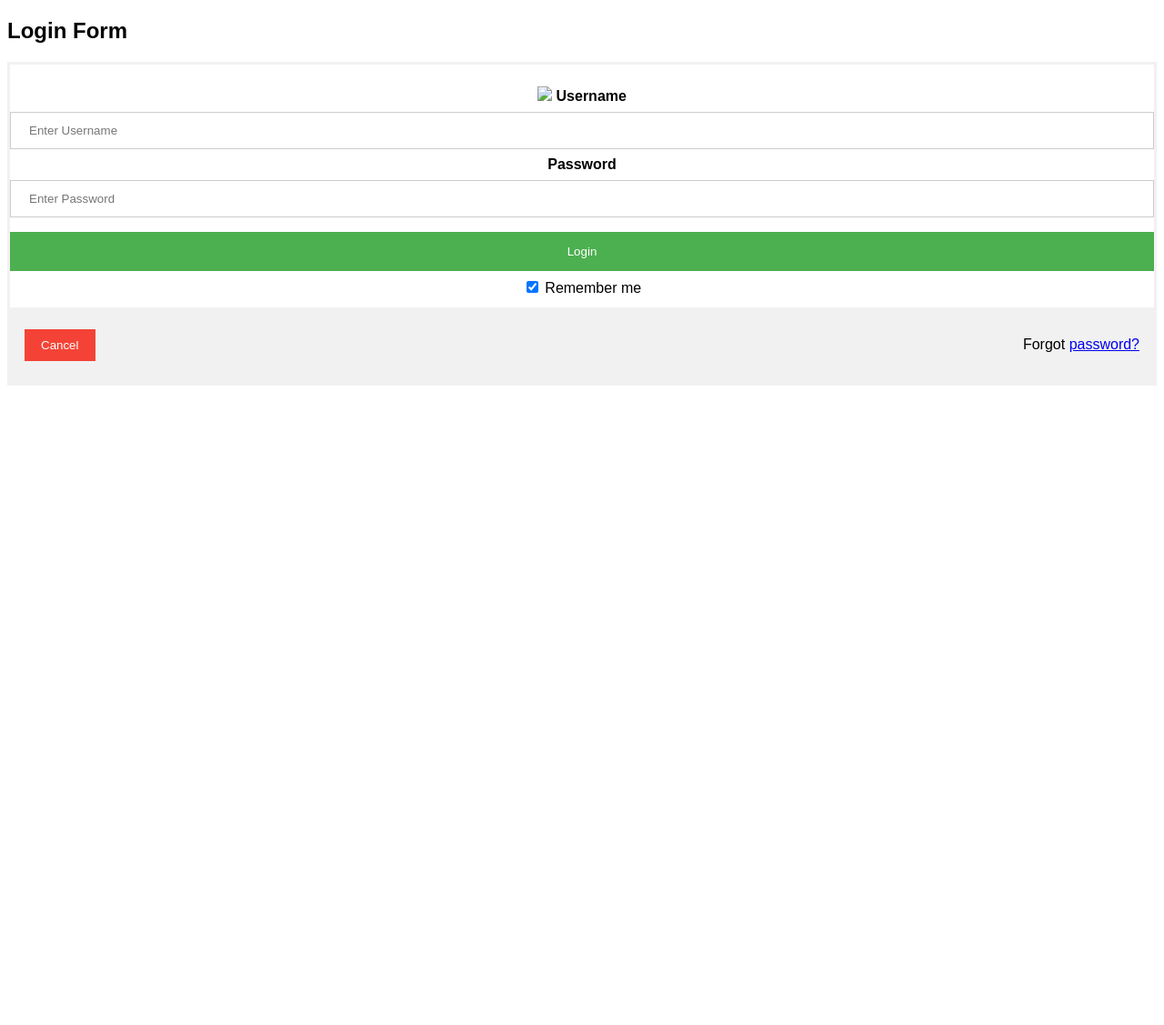
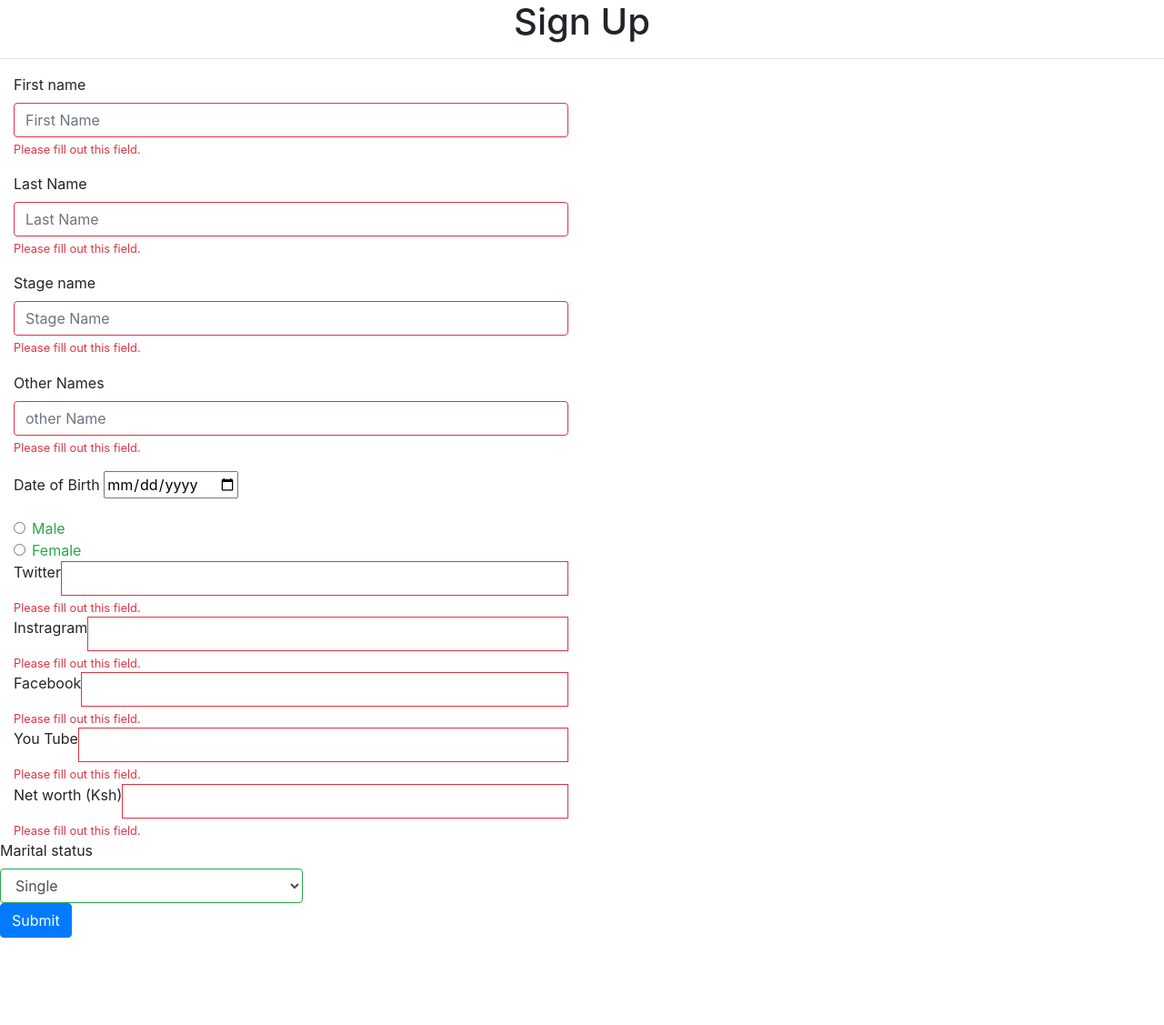
Before and after one commit to KipmurkorDev/simple_enterpise, a Flask app: page /sign-up in a window 1280 px wide. Shown: the whole page at 91% size. Before the commit the page ends 424 px from the top, so only its background shows below. Run offline with Flask 2, Linux system fonts and the light colour scheme; some libraries are stand-ins or nearby versions.

Commit message:
update forms

```diff
--- a/app.py
+++ b/app.py
@@ -8,10 +8,12 @@ def hello():
     data = getAll()
     return render_template('project.html', items=data)
 
-@app.route('/sign-up')
+@app.route('/log-in')
 def log():
 
     return render_template('login.html')
-
+@app.route('/sign-up')
+def logup():
+        return render_template('sign-up.html')
 if __name__ == '__main__':
     app.run(debug=True)
--- a/templates/login.html
+++ b/templates/login.html
@@ -35,11 +35,6 @@ button:hover {
   background-color: #f44336;
 }
 
-.imgcontainer {
-  text-align: center;
-  margin: 24px 0 12px 0;
-}
-
 .container {
   padding: 16px;
 }
@@ -66,8 +61,8 @@ span.psw {
 <h2>Login Form</h2>
 
 <form action="/action_page.php" method="post">
-  <div class="imgcontainer">
-    <img src="/static/images/e.jpg>
+  <div> <center> <img src="/static/images/pr.png"> </center>
+
   </div>
 
   <div class="container">
@@ -85,6 +80,7 @@ span.psw {
 
   <div class="container" style="background-color:#f1f1f1">
     <button type="button" class="cancelbtn">Cancel</button>
+    <button type="submit" class="btn btn-primary">Submit</button>
     <span class="psw">Forgot <a href="#">password?</a></span>
   </div>
 </form>
--- a/templates/project.html
+++ b/templates/project.html
@@ -62,6 +62,7 @@ background-color: burlywood;}
     <a href="#services">Our Services</a>
     <a href="about us">About Us</a>
     <a href="Themes">Themes</a>
+    <a href="login"> Log In</a>
     <a href="sign-up">Sign up</a>
 </div>
 <hr>
--- /dev/null
+++ b/templates/sign-up.html
@@ -0,0 +1,101 @@
+<!doctype html>
+<html lang="en">
+  <head>
+    <meta charset="utf-8">
+    <meta name="viewport" content="width=device-width, initial-scale=1, shrink-to-fit=no">
+    <link rel="stylesheet" href="https://maxcdn.bootstrapcdn.com/bootstrap/4.0.0/css/bootstrap.min.css" integrity="sha384-Gn5384xqQ1aoWXA+058RXPxPg6fy4IWvTNh0E263XmFcJlSAwiGgFAW/dAiS6JXm" crossorigin="anonymous">
+    <title>SIgn Up</title>
+  </head>
+  <body>
+    <h1><center>Sign Up</center></h1>
+    <hr>
+    <form class="was-validated">
+      <div class="col-6">
+        <div class="form-group">
+          <label for="Firstname"> First name</label>
+          <input type="Firstname" required class="form-control" placeholder="First Name">
+          <div class="valid-feedback">Valid.</div>
+          <div class="invalid-feedback">Please fill out this field.</div>
+        </div>
+      <div class="form-group">
+          <label for="LastName">Last Name</label>
+          <input class="form-control"  placeholder="Last Name" type="text" required>
+          <div class="valid-feedback">Valid.</div>
+           <div class="invalid-feedback">Please fill out this field.</div>
+        </div>
+        <div class="form-group">
+          <label for="stagename"> Stage name</label>
+          <input type="text" required class="form-control" placeholder="Stage Name">
+          <div class="valid-feedback">Valid.</div>
+           <div class="invalid-feedback">Please fill out this field.</div>
+        </div>
+        <div class="form-group">
+          <label for="other name"> Other Names</label>
+          <input class="form-control" type="text"required placeholder="other Name">
+          <div class="valid-feedback">Valid.</div>
+           <div class="invalid-feedback">Please fill out this field.</div>
+        </div>
+        <div class="form-group">
+          <label for="Dob"> Date of Birth</label>
+          <input type="date" placeholder="DOB" required>
+          <div class="valid-feedback">Valid.</div>
+          <div class="invalid-feedback">Please fill out this field.</div>
+        </div>
+        <div class="form-check">
+          <input class="form-check-input" type="radio" name="genderRadios" id="gender1" value="option1">
+          <label class="form-check-label" for="gennder1">
+          Male
+          </label>
+        </div>
+        <div class="form-check">
+          <input class="form-check-input" type="radio" name="genderRadios" id="exampleRadios2" value="option2">
+          <label class="form-check-label" for="gender2">Female</label>
+        </div>
+        <div class="input-group mb-3">
+            <label for="basic-url">Twitter</label>
+            <input type="text" required class="form-control" id="basic-url" aria-describedby="basic-addon3">
+            <div class="valid-feedback">Valid.</div>
+          <div class="invalid-feedback">Please fill out this field.</d>
+        </div>
+        <div class="input-group mb-3">
+              <label for="basic-url">Instragram</label>
+              <input type="text" required class="form-control" id="basic-url" aria-describedby="basic-addon3">
+              <div class="valid-feedback">Valid.</div>
+              <div class="invalid-feedback">Please fill out this field.</d>
+        </div>
+        <div class="input-group mb-3">
+                <label for="basic-url"> Facebook</label>
+                <input type="text" required class="form-control" id="basic-url" aria-describedby="basic-addon3">
+                <div class="valid-feedback">Valid.</div>
+                <div class="invalid-feedback">Please fill out this field.</d>
+       </div>
+       <div class="input-group mb-3">
+                  <label for="basic-url">You Tube</label>
+                  <input type="text" required class="form-control" id="basic-url" aria-describedby="basic-addon3">
+                  <div class="valid-feedback">Valid.</div>
+                  <div class="invalid-feedback">Please fill out this field.</d>
+                  </div>
+        <div class="input-group mb-3">
+              <label for="wealth (ksh)">Net worth (Ksh)</label>
+              <input type="text" required class="form-control" aria-label="Amount (to the nearest kenya shilings)">
+              <div class="valid-feedback">Valid.</div>
+              <div class="invalid-feedback">Please fill out this field.</d>
+        </div>
+        <div class="form-group row">
+               <label for="Maritalstatus"> Marital status</label>
+                <select class="form-control" required id="Maritalstatus">
+                        <option>Single</option>
+                        <option>Married</option>
+                        <option>Dirvoced</option>
+                        <option>In relationship</option>
+                        <option>Widow</option>
+                        <option>Widower</option>
+                        <option>Engaged</option>
+              <div class="valid-feedback">Valid.</div>
+              <div class="invalid-feedback">Please fill out this field.</d>
+                </select>
+                <button type="submit" class="btn btn-primary">Submit</button>
+        </div>
+    </form>
+  </body>
+</html>
```
Also changed, not shown: static/images/pr.png (added).
